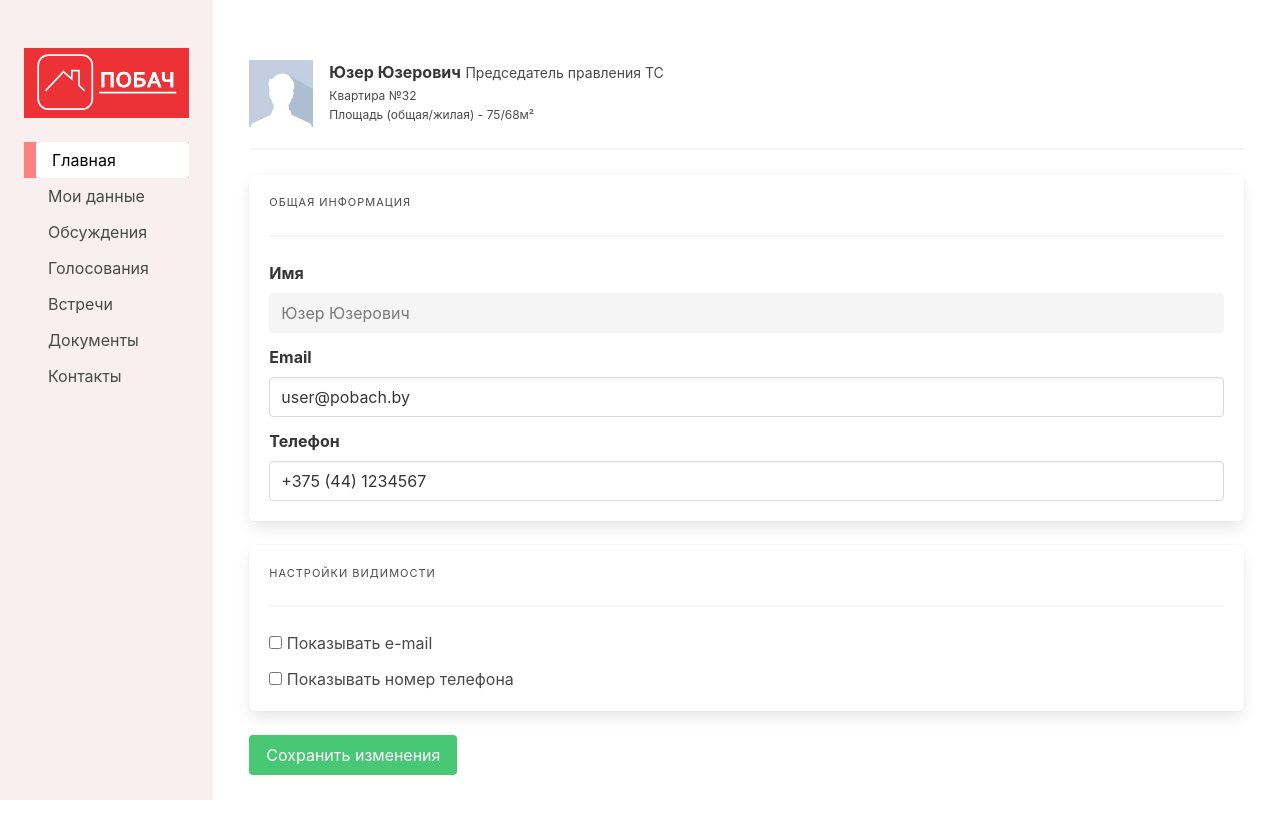
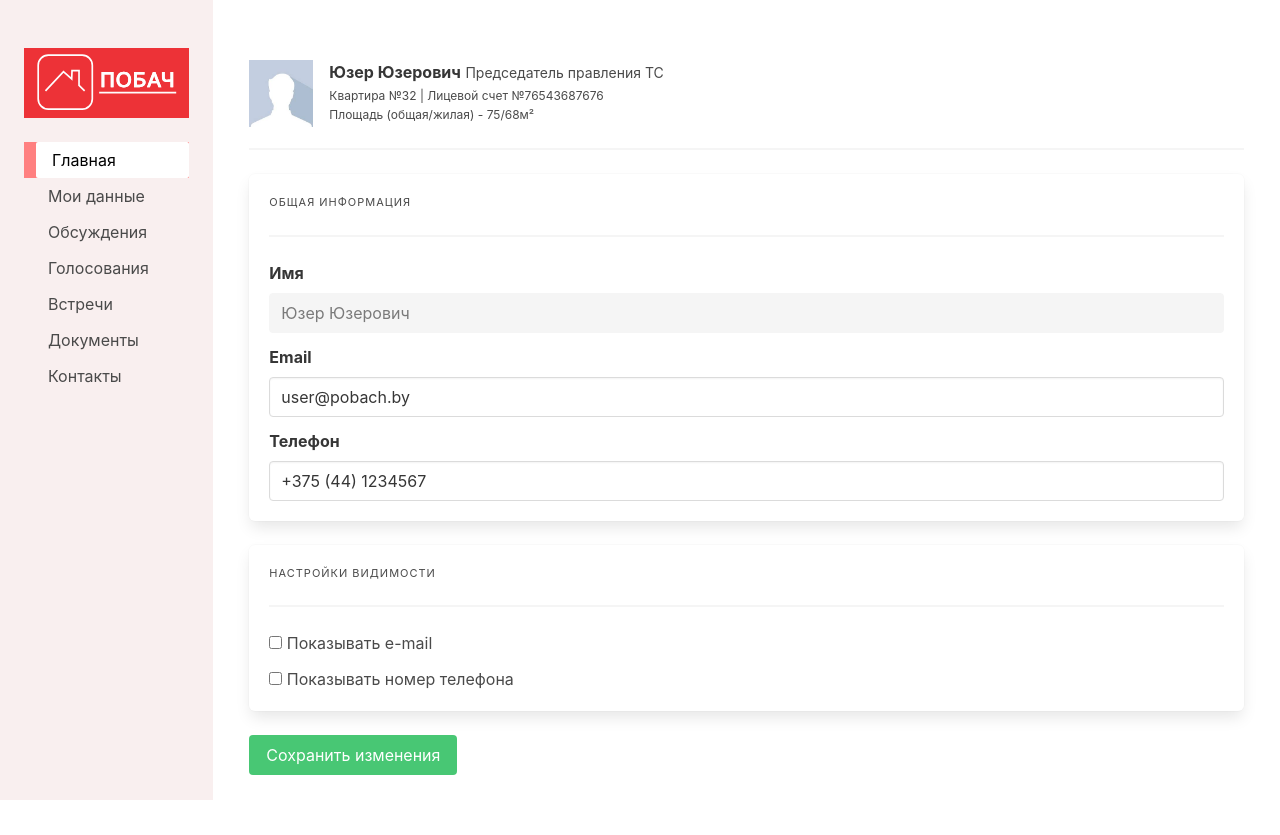
Before and after one commit to BelarusDigitalFuture/o, a React (Create React App) app: page /mydata in a window 1280 px wide. Built offline with nearby package versions, Linux system fonts and the light colour scheme.

Commit message:
account number added to mydata

```diff
--- a/src/components/MyData/MyData.js
+++ b/src/components/MyData/MyData.js
@@ -15,8 +15,8 @@ const MyData = (props) => {
             <p className="mb-1">
               <strong>Юзер Юзерович</strong> <small>Председатель правления ТС</small>
             </p>
-            <p className="subtitle is-7 mb-1">Квартира №32</p>
-            <p className="subtitle is-7 ">Площадь (общая/жилая) - 75/68м²</p>
+            <p className="subtitle is-7 mb-1">Квартира №32 | Лицевой счет №76543687676</p>
+            <p className="subtitle is-7">Площадь (общая/жилая) - 75/68м²</p>
           </div>
         </div>
       </article>
```
